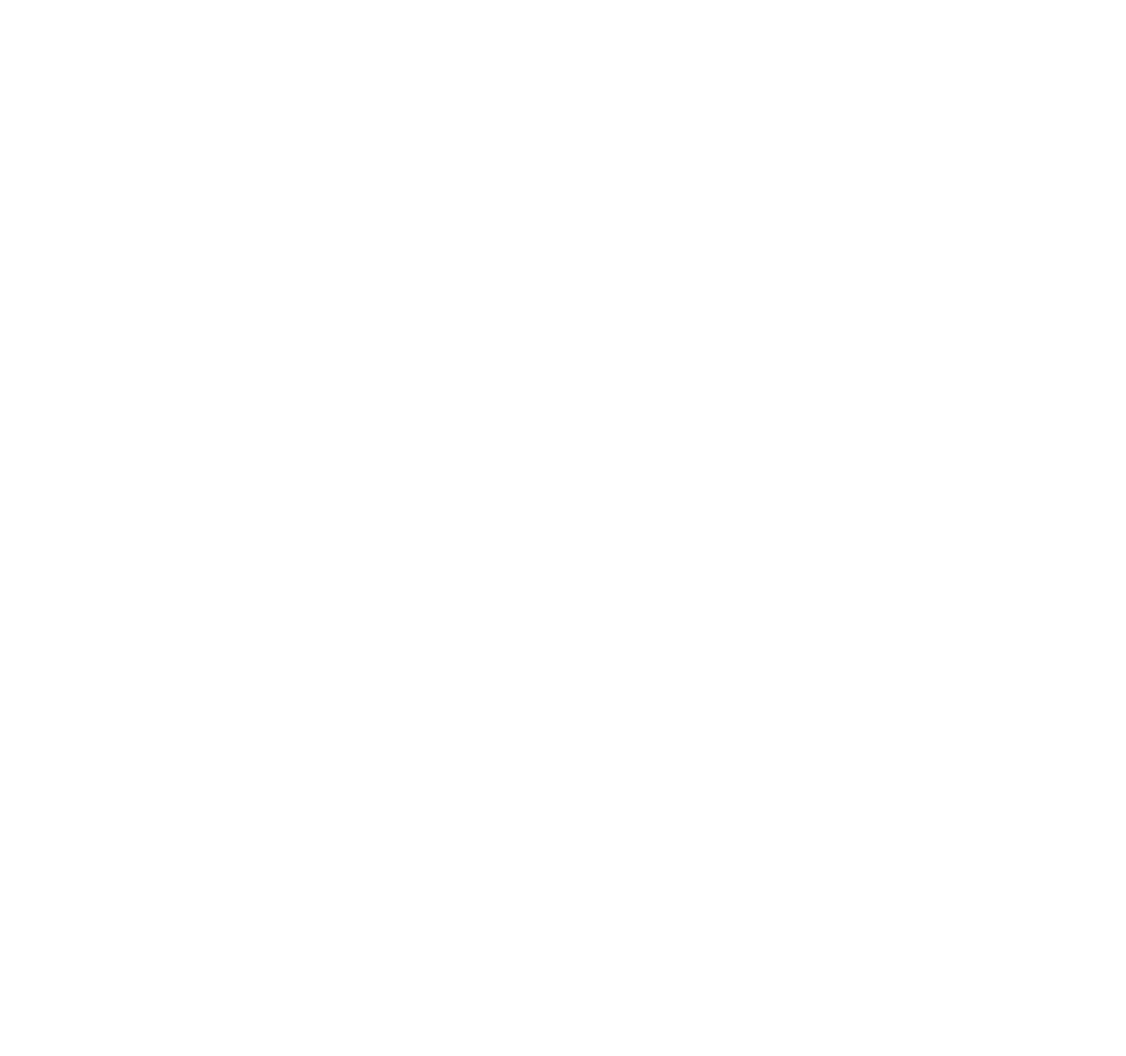
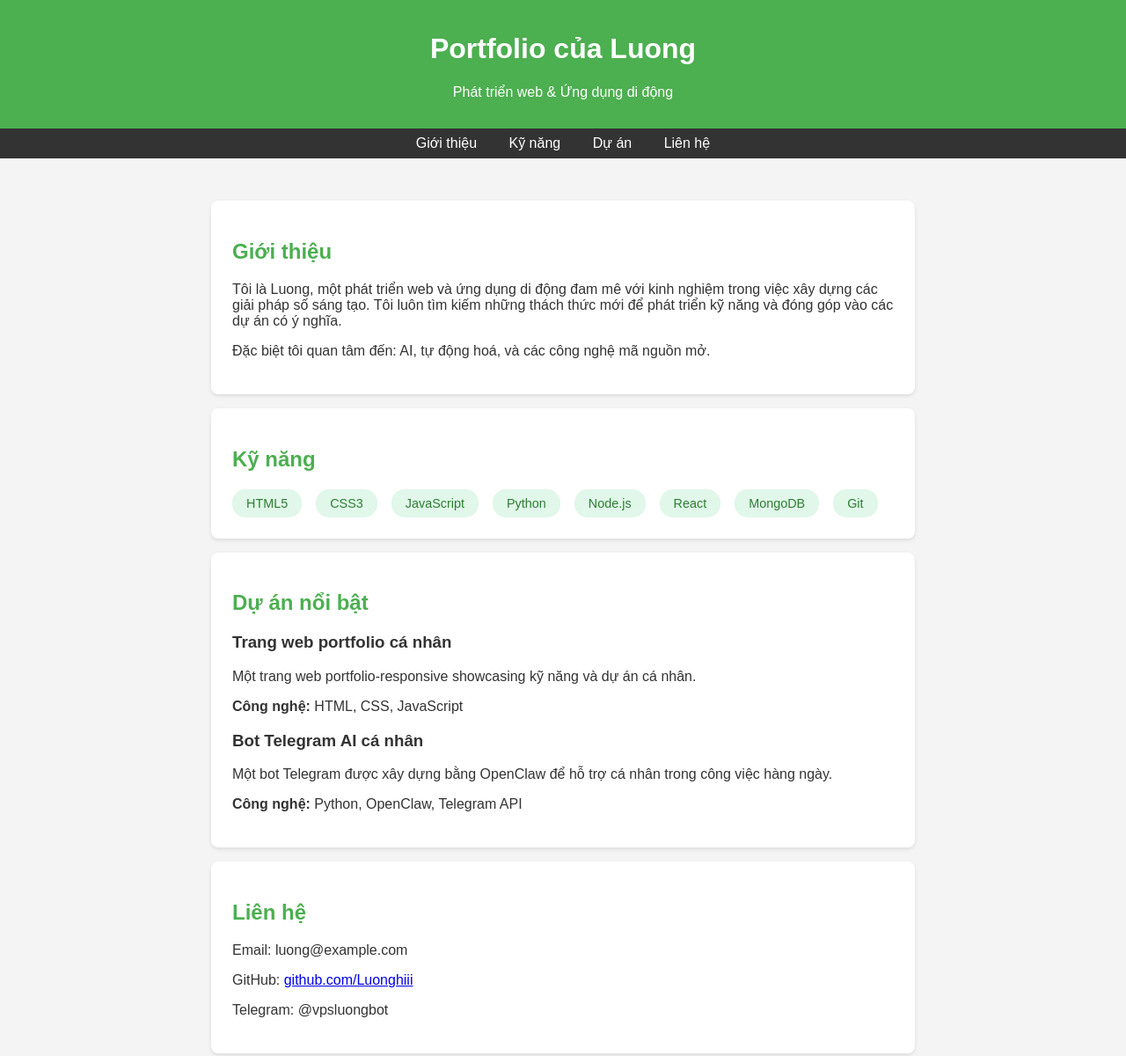
Before and after one commit to Luonghiii/luong-portfolio, a plain HTML site: page index.html in a window 1280 px wide. Shown: the top 1200 px of the page at 88% size. Before the commit the page ends 800 px from the top, so only its background shows below. Drawn offline with Linux system fonts and the light colour scheme.

Commit message:
Restore full index.html content

```diff
--- a/index.html
+++ b/index.html
@@ -1 +1,128 @@
+<!DOCTYPE html>
+<html lang="vi">
+<head>
+    <meta charset="UTF-8">
+    <meta name="viewport" content="width=device-width, initial-scale=1.0">
+    <title>Portfolio - Luong</title>
+    <style>
+        body {
+            font-family: Arial, sans-serif;
+            margin: 0;
+            padding: 0;
+            background-color: #f4f4f4;
+            color: #333;
+        }
+        header {
+            background-color: #4CAF50;
+            color: white;
+            text-align: center;
+            padding: 1rem;
+        }
+        nav {
+            background-color: #333;
+            color: white;
+            padding: 0.5rem;
+            text-align: center;
+        }
+        nav a {
+            color: white;
+            margin: 0 1rem;
+            text-decoration: none;
+        }
+        .container {
+            padding: 2rem;
+            max-width: 800px;
+            margin: 0 auto;
+        }
+        .section {
+            background-color: white;
+            margin: 1rem 0;
+            padding: 1.5rem;
+            border-radius: 8px;
+            box-shadow: 0 2px 4px rgba(0,0,0,0.1);
+        }
+        h2 {
+            color: #4CAF50;
+        }
+        footer {
+            text-align: center;
+            padding: 1rem;
+            background-color: #333;
+            color: white;
+            margin-top: 2rem;
+        }
+        .skills {
+            display: flex;
+            flex-wrap: wrap;
+            gap: 1rem;
+        }
+        .skill-tag {
+            background-color: #e0f7e9;
+            color: #2e7d32;
+            padding: 0.5rem 1rem;
+            border-radius: 15px;
+            font-size: 0.9rem;
+        }
+    </style>
+</head>
 <body>
+    <header>
+        <h1>Portfolio của Luong</h1>
+        <p>Phát triển web &amp; Ứng dụng di động</p>
+    </header>
+
+    <nav>
+        <a href="#about">Giới thiệu</a>
+        <a href="#skills">Kỹ năng</a>
+        <a href="#projects">Dự án</a>
+        <a href="#contact">Liên hệ</a>
+    </nav>
+
+    <div class="container">
+        <section id="about" class="section">
+            <h2>Giới thiệu</h2>
+            <p>Tôi là Luong, một phát triển web và ứng dụng di động đam mê với kinh nghiệm trong việc xây dựng các giải pháp số sáng tạo. Tôi luôn tìm kiếm những thách thức mới để phát triển kỹ năng và đóng góp vào các dự án có ý nghĩa.</p>
+            <p>Đặc biệt tôi quan tâm đến: AI, tự động hoá, và các công nghệ mã nguồn mở.</p>
+        </section>
+
+        <section id="skills" class="section">
+            <h2>Kỹ năng</h2>
+            <div class="skills">
+                <span class="skill-tag">HTML5</span>
+                <span class="skill-tag">CSS3</span>
+                <span class="skill-tag">JavaScript</span>
+                <span class="skill-tag">Python</span>
+                <span class="skill-tag">Node.js</span>
+                <span class="skill-tag">React</span>
+                <span class="skill-tag">MongoDB</span>
+                <span class="skill-tag">Git</span>
+            </div>
+        </section>
+
+        <section id="projects" class="section">
+            <h2>Dự án nổi bật</h2>
+            <div class="project">
+                <h3>Trang web portfolio cá nhân</h3>
+                <p>Một trang web portfolio-responsive showcasing kỹ năng và dự án cá nhân.</p>
+                <p><strong>Công nghệ:</strong> HTML, CSS, JavaScript</p>
+            </div>
+            <div class="project">
+                <h3>Bot Telegram AI cá nhân</h3>
+                <p>Một bot Telegram được xây dựng bằng OpenClaw để hỗ trợ cá nhân trong công việc hàng ngày.</p>
+                <p><strong>Công nghệ:</strong> Python, OpenClaw, Telegram API</p>
+            </div>
+        </section>
+
+        <section id="contact" class="section">
+            <h2>Liên hệ</h2>
+            <p>Email: luong@example.com</p>
+            <p>GitHub: <a href="https://github.com/Luonghiii" target="_blank">github.com/Luonghiii</a></p>
+            <p>Telegram: @vpsluongbot</p>
+        </section>
+    </div>
+
+    <footer>
+        <p>&copy; 2026 Luong. Bảo lưu mọi quyền.</p>
+    </footer>
+</body>
+</html>
```
